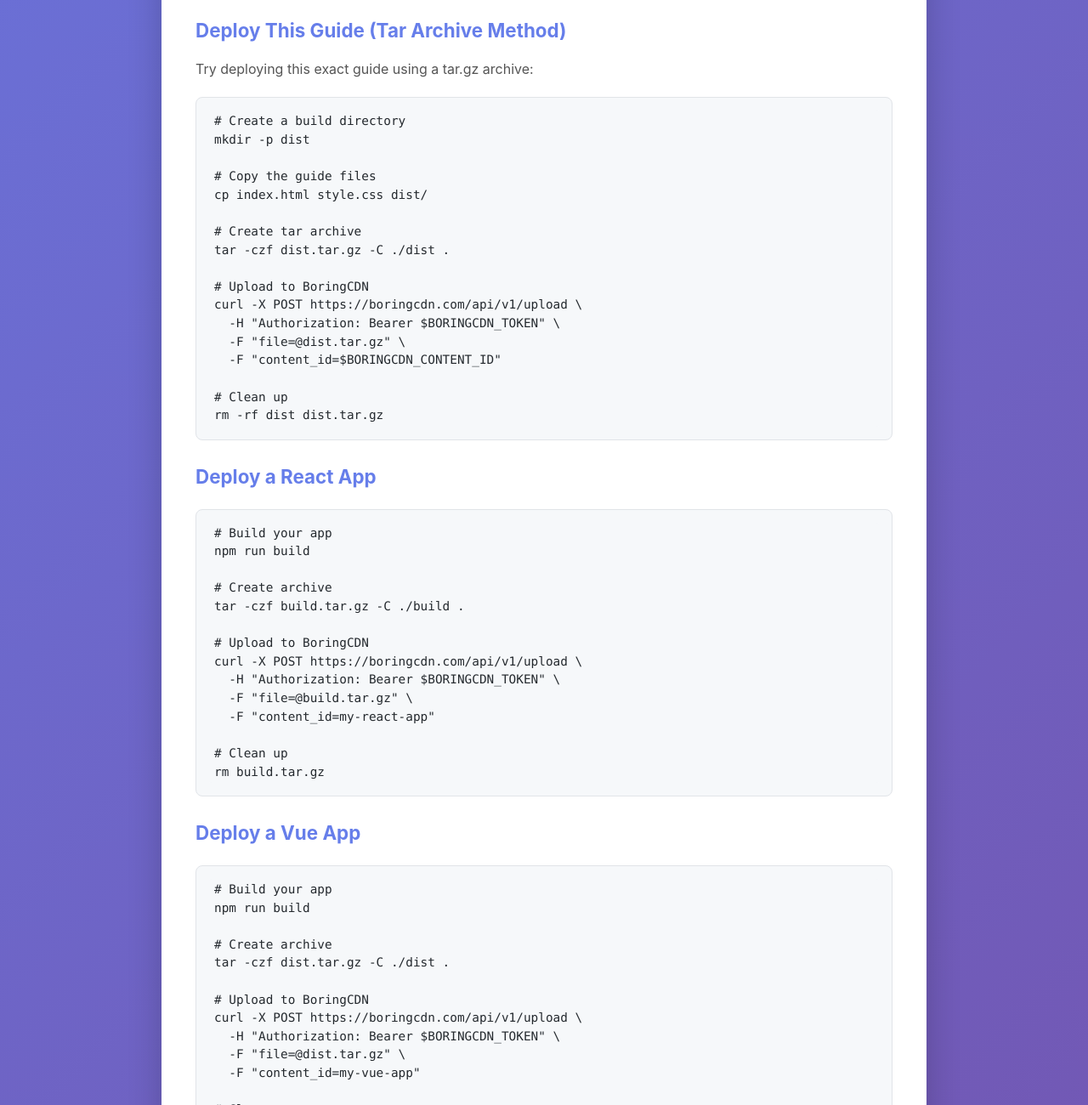
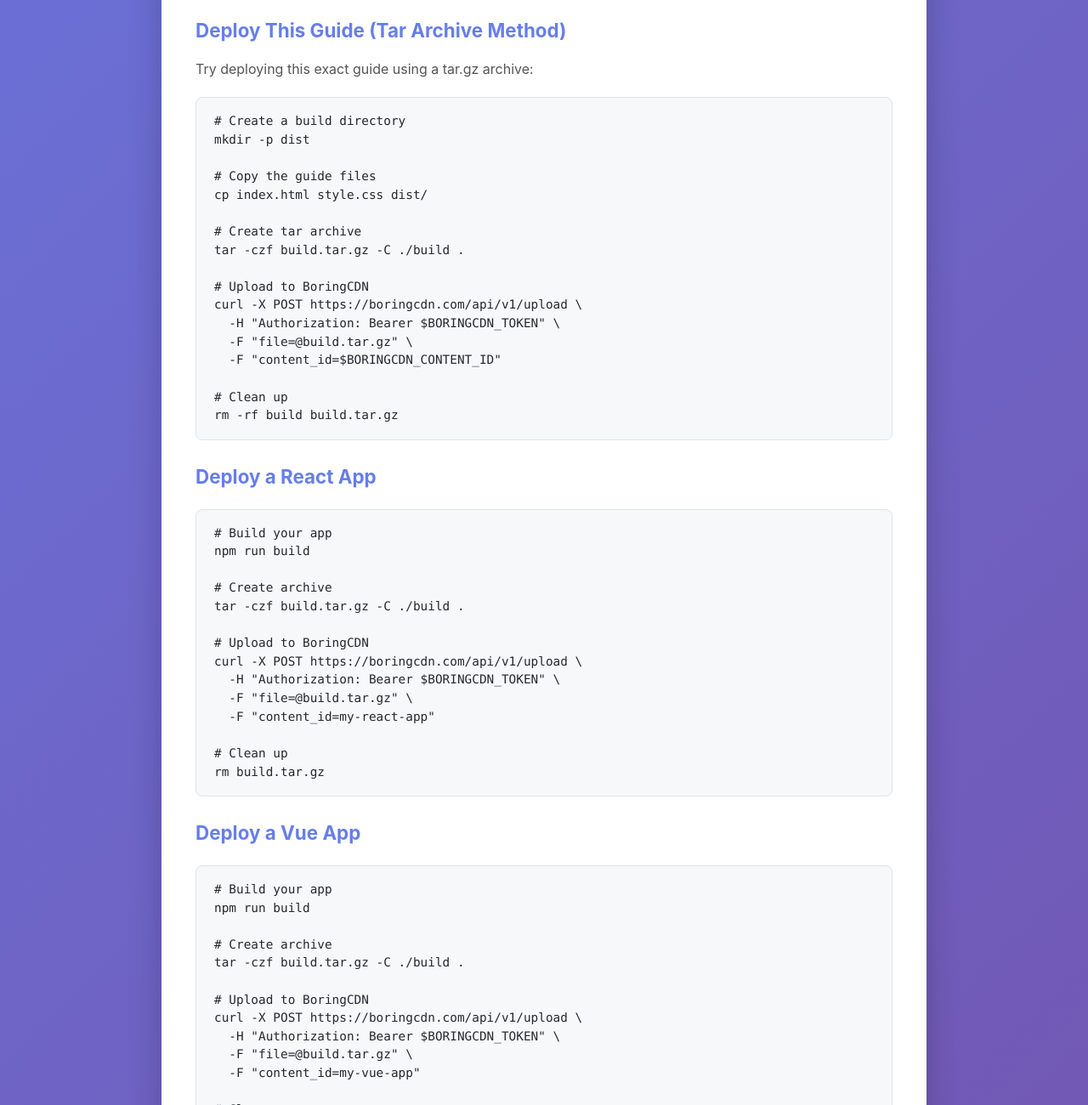
Before and after one commit to core-infra/boringcdn-welcome, a plain HTML site: page index.html in a window 1280 px wide. Shown: the part 1740-3040 px from the top of the page at 85% size. Drawn offline with Linux system fonts and the light colour scheme.

Commit message:
chore: update index.html to align with the README.md changes.

```diff
--- a/index.html
+++ b/index.html
@@ -75,16 +75,16 @@ mkdir -p dist
 cp index.html style.css dist/
 
 # Create tar archive
-tar -czf dist.tar.gz -C ./dist .
+tar -czf build.tar.gz -C ./build .
 
 # Upload to BoringCDN
 curl -X POST https://boringcdn.com/api/v1/upload \
   -H "Authorization: Bearer $BORINGCDN_TOKEN" \
-  -F "file=@dist.tar.gz" \
+  -F "file=@build.tar.gz" \
   -F "content_id=$BORINGCDN_CONTENT_ID"
 
 # Clean up
-rm -rf dist dist.tar.gz</code></pre>
+rm -rf build build.tar.gz</code></pre>
             </div>
 
             <h3>Deploy a React App</h3>
@@ -111,16 +111,16 @@ rm build.tar.gz</code></pre>
 npm run build
 
 # Create archive
-tar -czf dist.tar.gz -C ./dist .
+tar -czf build.tar.gz -C ./build .
 
 # Upload to BoringCDN
 curl -X POST https://boringcdn.com/api/v1/upload \
   -H "Authorization: Bearer $BORINGCDN_TOKEN" \
-  -F "file=@dist.tar.gz" \
+  -F "file=@build.tar.gz" \
   -F "content_id=my-vue-app"
 
 # Clean up
-rm dist.tar.gz</code></pre>
+rm build.tar.gz</code></pre>
             </div>
 
             <h3>Deploy Static HTML</h3>
@@ -161,18 +161,18 @@ jobs:
         run: npm run build  # or your build command
 
       - name: Create archive
-        run: tar -czf dist.tar.gz -C ./dist .
+        run: tar -czf build.tar.gz -C ./build .
 
       - name: Upload to BoringCDN
         run: |
           curl -X POST https://boringcdn.com/api/v1/upload \
             -H "Authorization: Bearer ${{ secrets.BORINGCDN_TOKEN }}" \
-            -F "file=@dist.tar.gz" \
+            -F "file=@build.tar.gz" \
             -F "content_id=your-content-id" \
             --fail-with-body
 
       - name: Clean up
-        run: rm dist.tar.gz</code></pre>
+        run: rm build.tar.gz</code></pre>
             </div>
 
             <p><strong>Note:</strong> Add <code>BORINGCDN_TOKEN</code> to your repository secrets in GitHub Settings → Secrets and variables → Actions</p>
```
